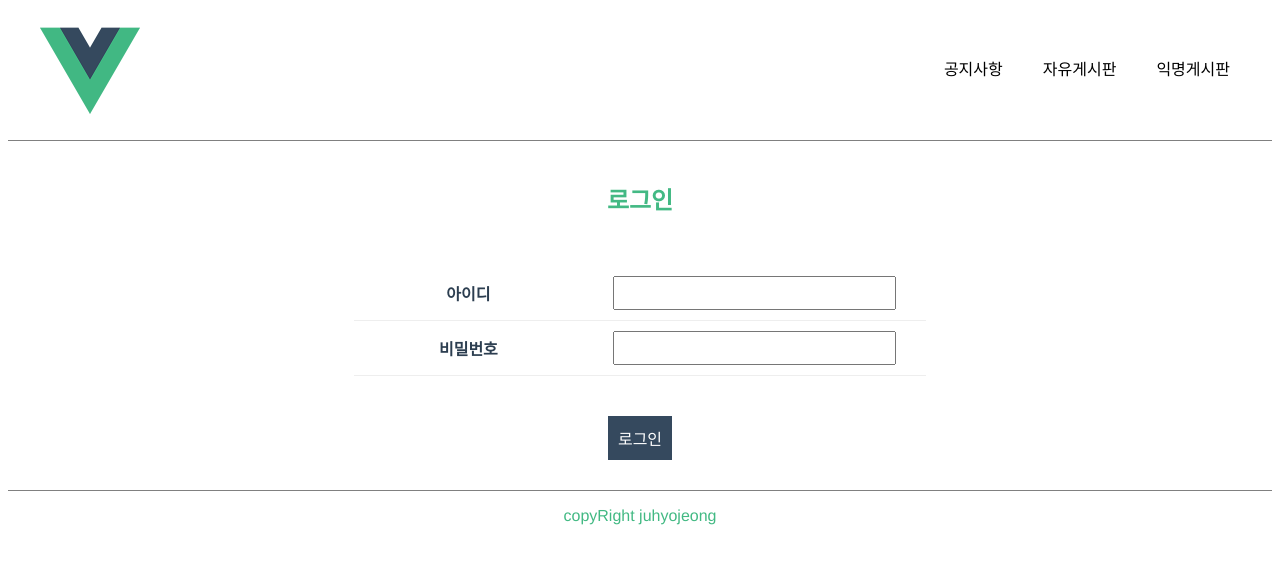
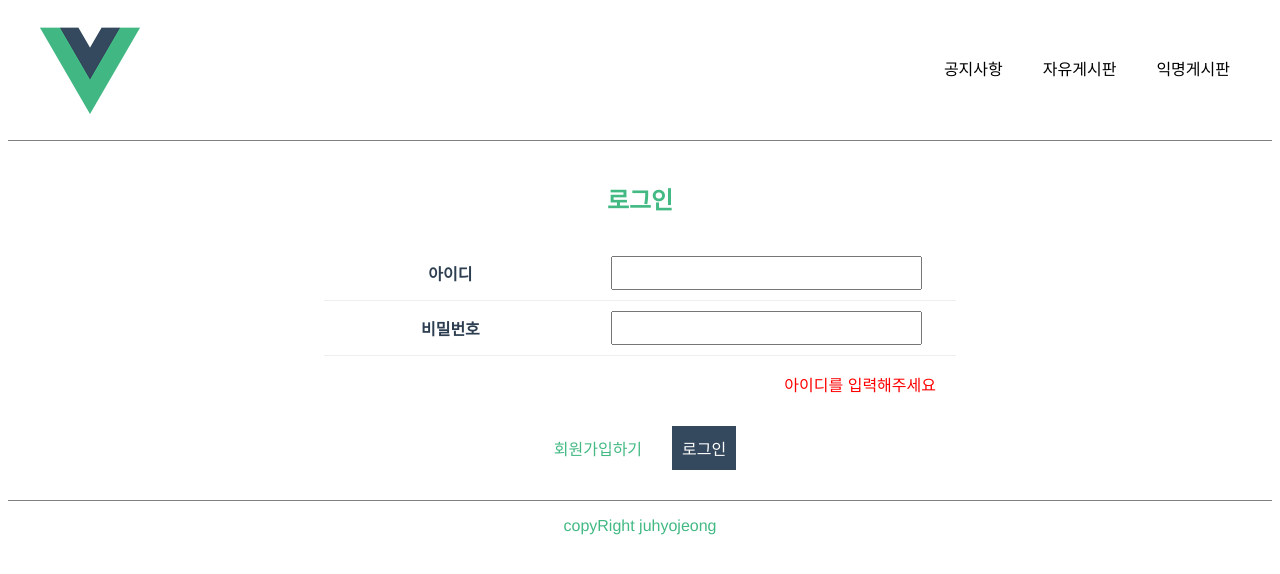
Before and after one commit to jhj2713/vue-board, a Vue app in the folder frontend/: page /login in a window 1280 px wide. Both pictures are taken after a click on the element "로그인". Shown: the top 574 px of the page. Built offline with nearby package versions, Linux system fonts and the light colour scheme.

Commit message:
Revise: 로그인 및 회원가입 화면 상세 구현

```diff
--- a/frontend/src/components/user/Login.vue
+++ b/frontend/src/components/user/Login.vue
@@ -10,7 +10,7 @@
           </colgroup>
           <tr>
             <th>아이디</th>
-            <td><input type="text" v-model="title" ref="title" /></td>
+            <td><input type="text" v-model="user_id" ref="user_id" /></td>
           </tr>
           <tr>
             <th>비밀번호</th>
@@ -19,7 +19,11 @@
         </table>
       </form>
     </div>
+    <div>
+      <p v-if="error_message" class="error_message">{{ error_message }}</p>
+    </div>
     <div class="btn-wrap">
+      <p @click="goSignup" class="btn-go-signup">회원가입하기</p>
       <p @click="goLogin" class="btn-login">로그인</p>
     </div>
   </div>
@@ -31,11 +35,24 @@ export default {
     return {
       user_id: "",
       password: "",
+      error_message: "",
     };
   },
   mounted() {},
   methods: {
-    goLogin() {},
+    goLogin() {
+      if (!this.user_id) {
+        this.error_message = "아이디를 입력해주세요";
+      } else if (!this.password) {
+        this.error_message = "비밀번호를 입력해주세요";
+      } else {
+        this.error_message = "";
+        this.$router.push("/");
+      }
+    },
+    goSignup() {
+      this.$router.push("/signup");
+    },
   },
 };
 </script>
@@ -45,7 +62,7 @@ export default {
   padding: 20px 25%;
 }
 .login-form {
-  padding: 30px;
+  margin-top: 30px;
 }
 .login-table th,
 .login-table td {
@@ -64,4 +81,14 @@ export default {
   color: white;
   padding: 10px;
 }
+.btn-go-signup {
+  color: #43b984;
+  padding: 10px;
+}
+.error_message {
+  color: red;
+  display: flex;
+  justify-content: flex-end;
+  padding-right: 20px;
+}
 </style>
--- a/frontend/src/components/user/Signup.vue
+++ b/frontend/src/components/user/Signup.vue
@@ -10,7 +10,7 @@
           </colgroup>
           <tr>
             <th>아이디</th>
-            <td><input type="text" v-model="title" ref="title" /></td>
+            <td><input type="text" v-model="user_id" ref="user_id" /></td>
           </tr>
           <tr>
             <th>닉네임</th>
@@ -33,8 +33,12 @@
         </table>
       </form>
     </div>
+    <div>
+      <p v-if="error_message" class="error_message">{{ error_message }}</p>
+    </div>
     <div class="btn-wrap">
-      <p @click="goSignup" class="btn-signup">회원가입하기</p>
+      <p @click="goLogin" class="btn-go-login">로그인하기</p>
+      <p @click="goSignup" class="btn-signup">회원가입</p>
     </div>
   </div>
 </template>
@@ -47,11 +51,28 @@ export default {
       nickname: "",
       password: "",
       password_confirm: "",
+      error_message: "",
     };
   },
   mounted() {},
   methods: {
-    goSignup() {},
+    goSignup() {
+      if (this.user_id < 5) {
+        this.error_message = "아이디를 5자 이상 입력해주세요";
+      } else if (this.nickname < 2) {
+        this.error_message = "닉네임을 2자 이상 입력해주세요";
+      } else if (this.password < 7) {
+        this.error_message = "비밀번호를 7자 이상 입력해주세요";
+      } else if (this.password != this.password_confirm) {
+        this.error_message = "비밀번호가 일치하지 않습니다";
+      } else {
+        this.error_message = "";
+        this.$router.push("/");
+      }
+    },
+    goLogin() {
+      this.$router.push("/login");
+    },
   },
 };
 </script>
@@ -72,9 +93,22 @@ export default {
   min-height: 30px;
   padding: 0 10px;
 }
+.btn-wrap {
+  margin-top: 20px;
+}
 .btn-signup {
   background: #35495e;
   color: white;
   padding: 10px;
 }
+.btn-go-login {
+  color: #43b984;
+  padding: 10px;
+}
+.error_message {
+  color: red;
+  display: flex;
+  justify-content: flex-end;
+  padding-right: 20px;
+}
 </style>
```
